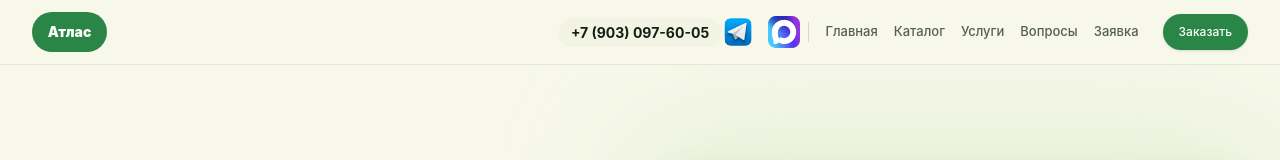
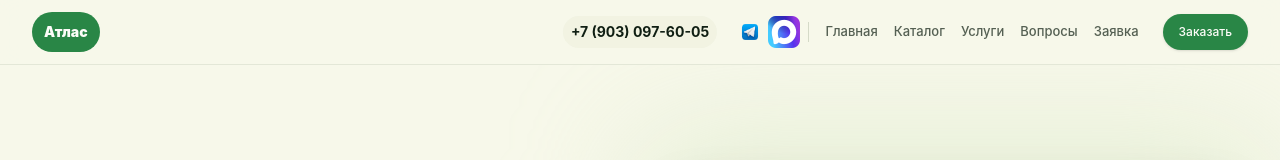
Before and after one commit to abramyaan/mobile-comfort-hub, a React (Vite) app: page / in a window 1280 px wide. Shown: the top 160 px of the page. Built offline with nearby package versions, Linux system fonts and the light colour scheme.

Commit message:
header fix

```diff
--- a/src/components/site/Header.tsx
+++ b/src/components/site/Header.tsx
@@ -26,34 +26,36 @@ export function Header() {
       <div className="mx-auto flex max-w-7xl items-center justify-between px-4 py-3 md:px-8">
 
         {/* ЛЕВАЯ ЧАСТЬ: Логотип */}
-        <div className="z-10">
-          <a href="#home" className="flex items-center group shrink-0">
-            <div className="grid h-9 min-w-[75px] px-3 place-items-center rounded-xl bg-primary text-primary-foreground font-black text-sm transition-transform group-hover:scale-105 sm:h-10">
+        <div className="flex items-center shrink-0">
+          <a href="#home" className="flex items-center group">
+            <div className="grid h-9 px-3 place-items-center rounded-xl bg-primary text-primary-foreground font-black text-sm transition-transform group-hover:scale-105 sm:h-10">
               Атлас
             </div>
           </a>
         </div>
 
-        {/* ЦЕНТРАЛЬНАЯ ЧАСТЬ: Номер (всегда по центру экрана) */}
-        <div className="absolute left-1/2 -translate-x-1/2 z-0">
+        {/* ЦЕНТРАЛЬНАЯ ЧАСТЬ: Номер телефона */}
+        {/* Изменено: на мобилках скрываем или уменьшаем, на больших экранах центрируем через flex-1 и text-center */}
+        <div className="flex-1 px-2 text-center lg:absolute lg:left-1/2 lg:-translate-x-1/2">
           <a
             href={PHONE_HREF}
-            className="text-[15px] font-bold text-foreground bg-secondary/50 px-3 py-1.5 rounded-lg whitespace-nowrap sm:text-sm"
+            className="inline-block text-[12px] font-bold text-foreground bg-secondary/50 px-2 py-1.5 rounded-lg whitespace-nowrap min-[390px]:text-[14px] sm:text-sm"
           >
             {PHONE}
           </a>
         </div>
 
-        {/* ПРАВАЯ ЧАСТЬ: Иконки + Бургер (на мобилках) / Иконки + Навигация (на ПК) */}
-        <div className="flex items-center gap-2 z-10">
+        {/* ПРАВАЯ ЧАСТЬ: Иконки + Меню */}
+        <div className="flex items-center gap-1 sm:gap-2 shrink-0">
 
-          {/* Иконки мессенджеров (видны всегда: и на мобилках, и на ПК) */}
-          <div className="flex items-center gap-0 mr-0">
+          {/* Иконки мессенджеров */}
+          <div className="flex items-center">
             <a href={TG} target="_blank" className="active:opacity-70 transition-opacity hover:opacity-80">
-              <img src={tgIcon} alt="TG" className="h-8 w-15 object-contain sm:h-10 sm:w-10 lg:h-9 lg:w-15" />
+              {/* Уменьшил ширину иконок для мобильных (h-7 w-7) */}
+              <img src={tgIcon} alt="TG" className="h-9 w-14 object-contain sm:h-9 sm:w-9" />
             </a>
             <a href={MAX} target="_blank" className="active:opacity-70 transition-opacity hover:opacity-80">
-              <img src={maxIcon} alt="MAX" className="h-7 w-7 object-contain sm:h-8 sm:w-8 lg:h-8 lg:w-8" />
+              <img src={maxIcon} alt="MAX" className="h-7 w-7 object-contain sm:h-8 sm:w-8" />
             </a>
           </div>
 
@@ -88,7 +90,7 @@ export function Header() {
 
       </div>
 
-      {/* Мобильное меню (выпадающее) */}
+      {/* Мобильное меню */}
       {open && (
         <div className="lg:hidden border-t border-border bg-background animate-in fade-in slide-in-from-top-2">
           <div className="px-4 py-6 space-y-1">
```
